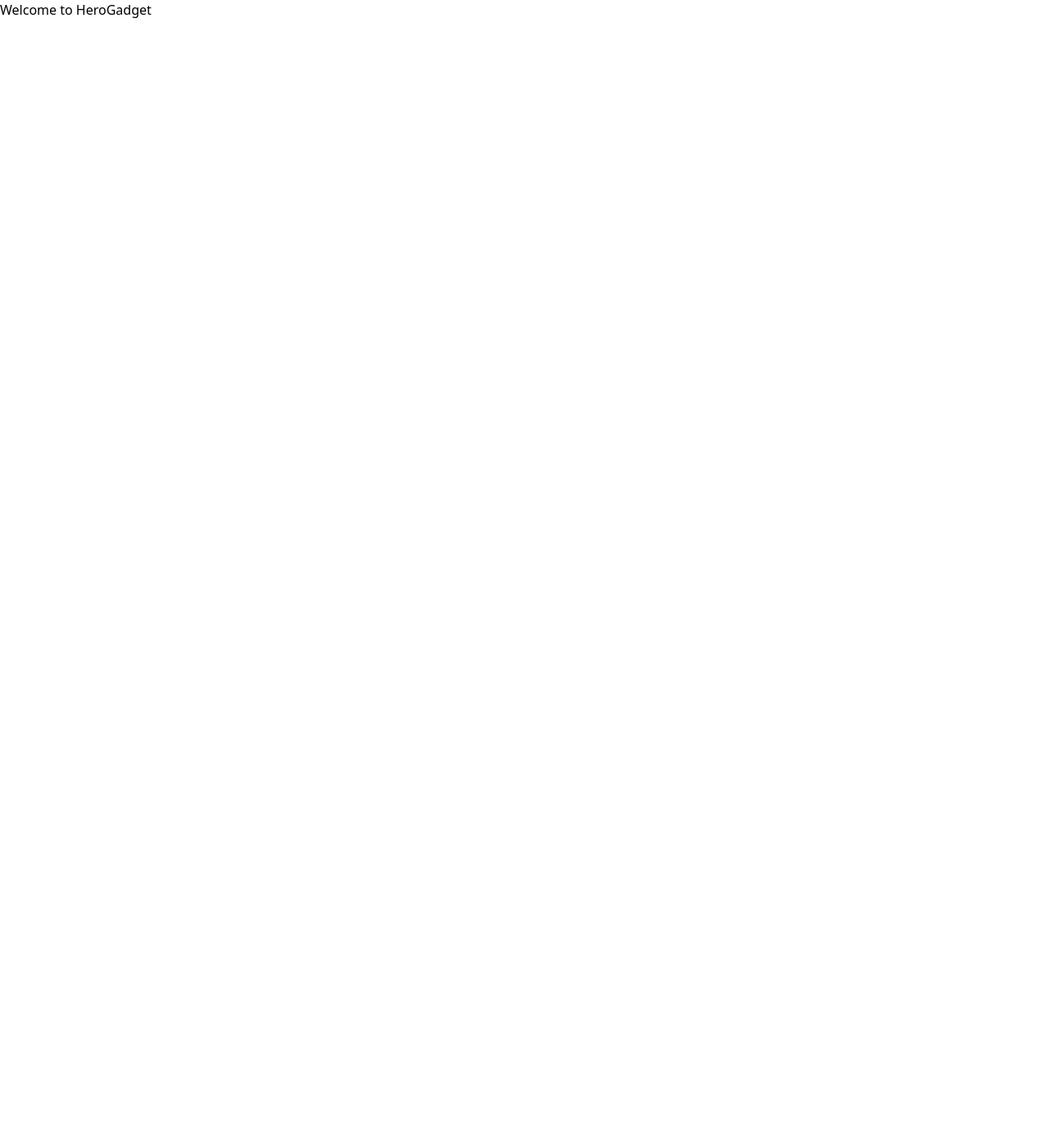
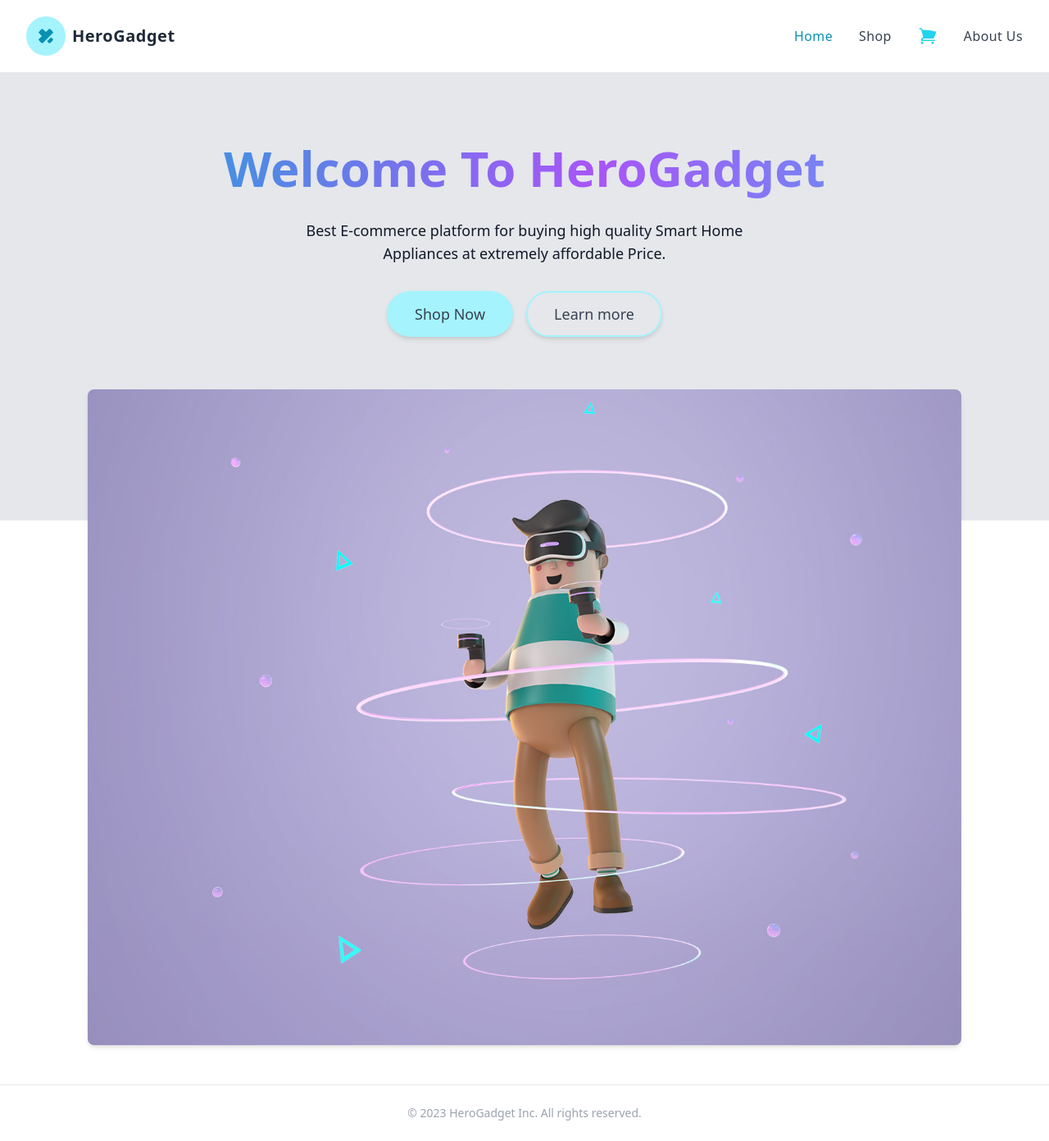
Before and after one commit to mehedihasanjibon/heroGadget, a React (Vite) app: page / in a window 1280 px wide. Shown: the whole page at 82% size. Before the commit the page ends 800 px from the top, so only its background shows below. Built offline with nearby package versions, Linux system fonts and the light colour scheme.

Commit message:
display error page and header and footer

```diff
--- a/package.json
+++ b/package.json
@@ -9,11 +9,12 @@
     "preview": "vite preview"
   },
   "dependencies": {
-    "@heroicons/vue": "^2.0.17",
+    "@heroicons/react": "^2.0.17",
     "localforage": "^1.10.0",
     "match-sorter": "^6.3.1",
     "react": "^18.2.0",
     "react-dom": "^18.2.0",
+    "react-hot-toast": "^2.4.0",
     "react-router-dom": "^6.10.0",
     "sort-by": "^1.2.0"
   },
--- a/src/App.jsx
+++ b/src/App.jsx
@@ -1,7 +1,19 @@
-import './App.css'
+import React from 'react';
+import Footer from './components/Footer'
+import Header from './components/Header'
+import Home from './components/Home'
+import { Outlet } from 'react-router-dom';
 
 const App = () => {
-  return <h1>Welcome to HeroGadget</h1>
-}
+  return (
+    <React.Fragment>
+        <Header></Header>
+        <div className='min-h-[calc(100vh-137px)]'>
+          <Outlet></Outlet>
+        </div>
+        <Footer></Footer>
+    </React.Fragment>
+  );
+};
 
-export default App
+export default App;
--- a/src/components/ErrorPage.jsx
+++ b/src/components/ErrorPage.jsx
@@ -3,6 +3,7 @@ import { Link, useRouteError } from 'react-router-dom';
 
 const ErrorPage = () => {
     const {error, status} = useRouteError();
+    // console.log(error.message, status);
     return (
             <section className='flex items-center h-screen p-16 bg-gray-100 text-gray-900'>
                 <div className='container flex flex-col items-center justify-center px-5 mx-auto my-8'>
--- a/src/components/Header.jsx
+++ b/src/components/Header.jsx
@@ -1,6 +1,6 @@
 import React, { useState } from 'react';
 import { Link, NavLink } from 'react-router-dom';
-import {ShoppingCartIcon} from '@heroicons/react/24/solid';
+import { ShoppingCartIcon } from '@heroicons/react/24/solid'
 
 const Header = () => {
     const [isMenuOpen, setIsMenuOpen] = useState(false)
--- a/src/main.jsx
+++ b/src/main.jsx
@@ -1,6 +1,30 @@
 import React from 'react'
 import ReactDOM from 'react-dom/client'
 import App from './App'
-import './index.css'
+import './index.css';
+import { RouterProvider, createBrowserRouter } from 'react-router-dom'
+import About from './components/About'
+import Home from './components/Home';
+import ErrorPage from './components/Errorpage';
 
-ReactDOM.createRoot(document.getElementById('root')).render(<App />)
+const router = createBrowserRouter([
+    {
+        path: '/',
+        element: <App></App>,
+        errorElement: <ErrorPage></ErrorPage> ,
+        children: [
+            {
+                path: '/',
+                element: <Home></Home>
+            },
+            {
+                path: '/about',
+                element: <About></About>
+            }
+        ]
+    },
+])
+
+ReactDOM.createRoot(document.getElementById('root')).render(
+    <RouterProvider router={router}></RouterProvider>
+)
```
Also changed, not shown: 1 other file (tests, documents, lock files or other folders).
